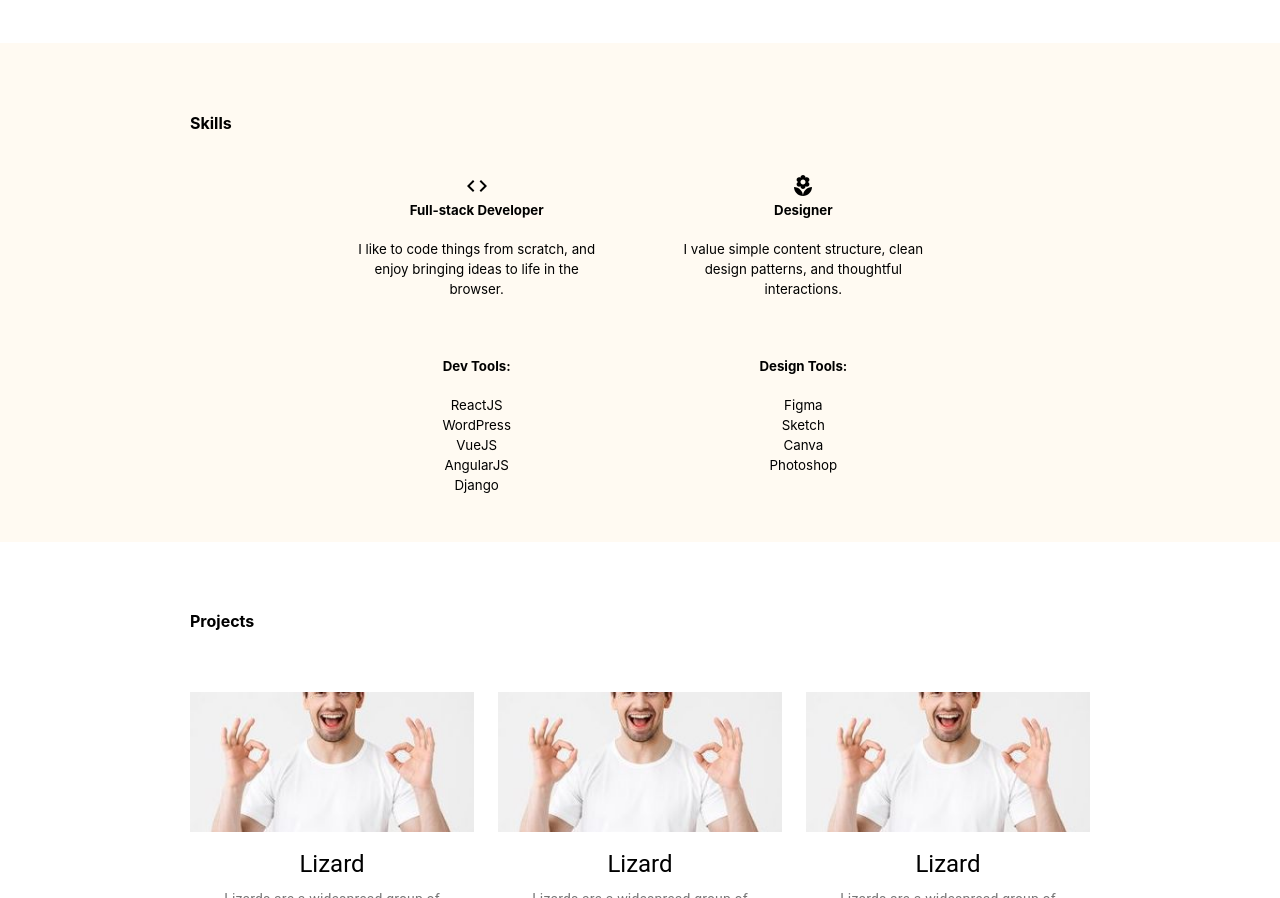
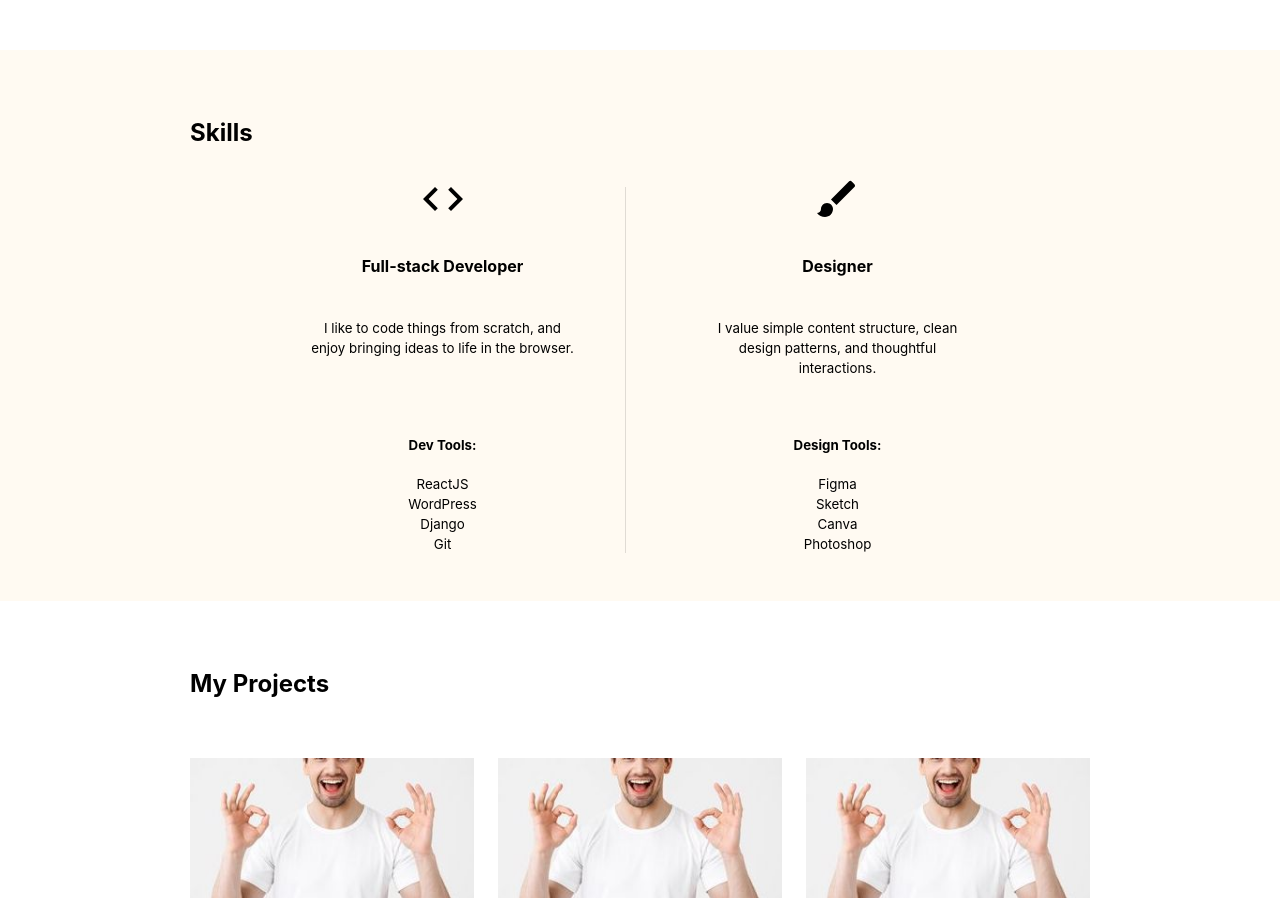
Before and after one commit to mqchua/portfolio_site, a React (Create React App) app: page / in a window 1280 px wide. Shown: the part 813-1711 px from the top of the page. Built offline with nearby package versions, Linux system fonts and the light colour scheme.

Commit message:
added divider

```diff
--- a/src/App.js
+++ b/src/App.js
@@ -6,12 +6,13 @@ import Toolbar from '@material-ui/core/Toolbar';
 import Typography from '@material-ui/core/Typography';
 import IconButton from '@material-ui/core/IconButton';
 import Button from '@material-ui/core/Button';
+import Hidden from '@material-ui/core/Hidden';
 import MenuIcon from '@material-ui/icons/Menu';
 import TwitterIcon from '@material-ui/icons/Twitter';
 import LinkedInIcon from '@material-ui/icons/LinkedIn';
 import InstagramIcon from '@material-ui/icons/Instagram';
 import CodeIcon from '@material-ui/icons/Code';
-import LocalFloristIcon from '@material-ui/icons/LocalFlorist';
+import BrushIcon from '@material-ui/icons/Brush';
 
 import { Grid, Container, Paper, Slide, Divider} from '@material-ui/core';
 import Carousel from 'react-material-ui-carousel';
@@ -53,37 +54,19 @@ const useStyles = makeStyles(theme => ({
     boxShadow: "none",
     color: "#000000",
   },
-  wrapper: {
-    display: "flex",
-    marginBottom: "20px",
-  },
-
-  leftWrapper: {
-    flex: "0 0 20%",
-    textAlign: "left",
-    alignSelf: "flex-end", // align bottom
-  },
-
-  rightWrapper: {
-    flex: "1",
-    textAlign: "left",
-  },
-
   introText: {
     maxWidth: "500px",
     textAlign: "left",
   },
-
-  marginTop: {
-    marginTop: "26px",
-  },
-
   socials: {
     display:"flex",
     justifyContent:"space-between",
     alignSelf: "center",
     width: "100px",
     // outline: "2px dashed blue",
+  },
+  largeIcon: {
+    transform: "scale(2.0)",
   },
 
 }));
@@ -126,7 +109,7 @@ function App() {
       <div className={classes.divCenter}>
         <div className={classes.container} >
 
-          <h4 className={classes.alignLeft} >About me</h4>
+          <h2 className={classes.alignLeft} >About me</h2>
 
 
           <Grid container spacing={3}>
@@ -170,20 +153,22 @@ function App() {
       <div className={classes.divCenter}>
         <div className={classes.container}>
 
-          <h4 className={classes.alignLeft}>Skills</h4>
+          <h2 className={classes.alignLeft}>Skills</h2>
 
           <br></br>
 
-          <Grid container spacing={10} justifyContent="center">
+          <Grid container spacing={6} justifyContent="center">
             <Grid item xs={12} md={4}>
 
 
-                <CodeIcon/>
+                <CodeIcon className={classes.largeIcon} />
                 <br></br>
-                <p><h5>Full-stack Developer</h5></p>
+                <br></br>
+                <p><h4>Full-stack Developer</h4></p>
                 <br></br>
                 <p><small>I like to code things from scratch, and enjoy bringing ideas to life in the browser.</small></p>
 
+                <br></br>
                 <br></br>
                 <br></br>
                 <br></br>
@@ -192,18 +177,29 @@ function App() {
                 <br></br>
                 <p><small>ReactJS</small></p>
                 <p><small>WordPress</small></p>
-                <p><small>VueJS</small></p>
-                <p><small>AngularJS</small></p>
                 <p><small>Django</small></p>
+                <p><small>Git</small></p>
 
             </Grid>
+
+
+            <Grid item xs={2} md={1}>
+               <Divider orientation="vertical"/>
+            </Grid>
+
+            <Hidden mdUp>
+              <Grid item xs={12}>
+                <Divider orientation="horizontal"/>
+              </Grid>
+            </Hidden>
 
             <Grid item xs={12} md={4}>
 
 
-                <LocalFloristIcon/>
+                <BrushIcon className={classes.largeIcon} />
                 <br></br>
-                <p><h5>Designer</h5></p>
+                <br></br>
+                <p><h4>Designer</h4></p>
                 <br></br>
                 <p><small>I value simple content structure, clean design patterns, and thoughtful interactions.</small></p>
 
@@ -231,7 +227,7 @@ function App() {
       <div className={classes.divCenter}>
         <div className={classes.container} >
 
-          <h4 className={classes.alignLeft}>Projects</h4>
+          <h2 className={classes.alignLeft}>My Projects</h2>
 
 
           <br></br>
@@ -309,14 +305,7 @@ function App() {
           </CardActionArea>
 
           </Grid>
-
-
-
         </Grid>
-
-
-
-
 
         </div>
       </div>
```
